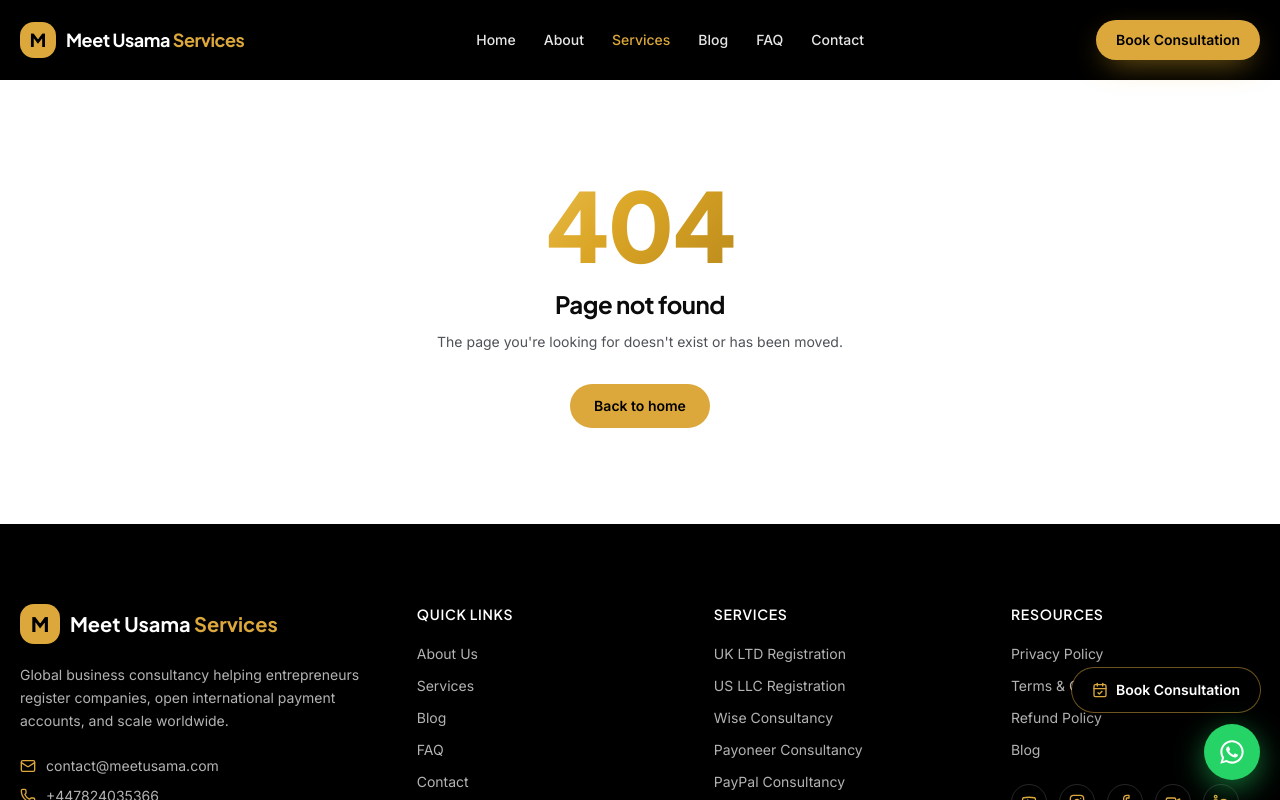
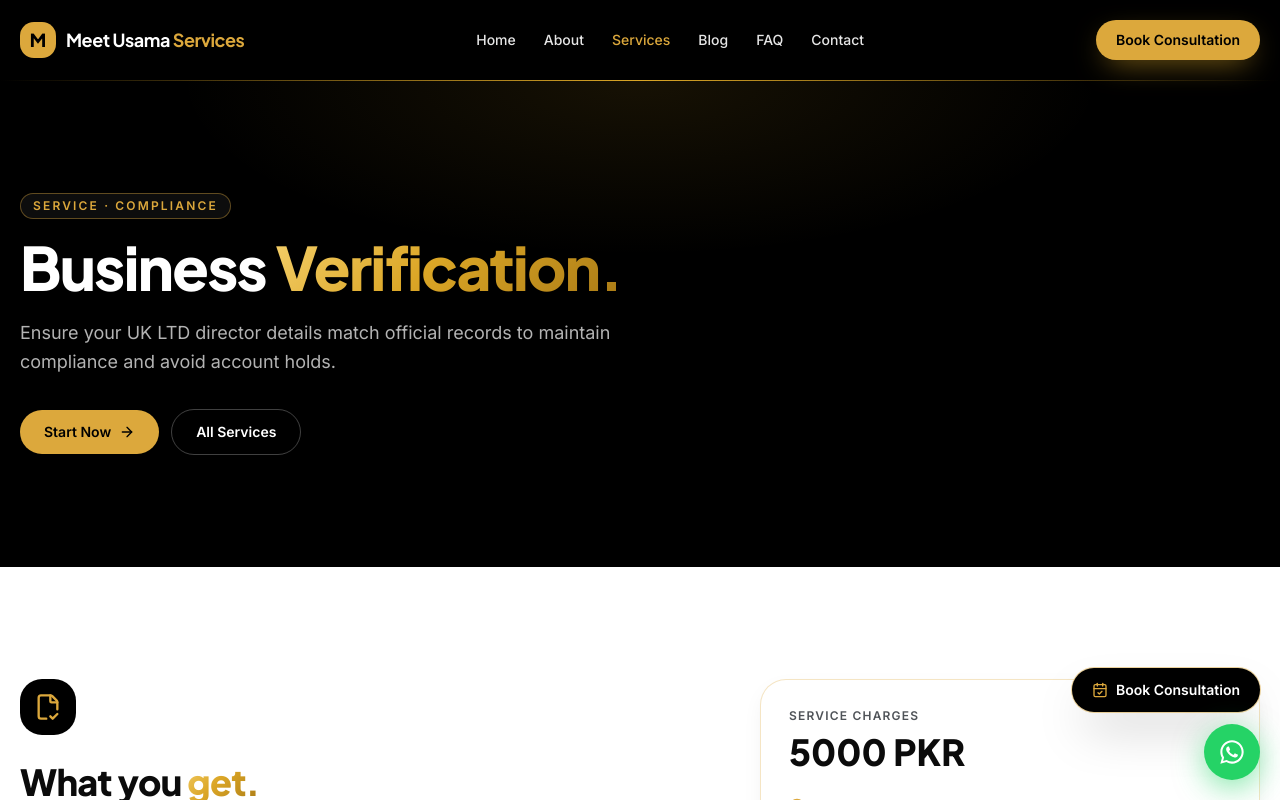
Before and after one commit to theusmandev/meetusamaservices, a React (Vite) app: page /meetusamaservices/services/business-verification in a window 1280 px wide. Shown: the top 800 px of the page. Built offline with nearby package versions, Linux system fonts and the light colour scheme.

Commit message:
settle service pages

```diff
--- a/src/App.tsx
+++ b/src/App.tsx
@@ -25,6 +25,7 @@ import PayPalPage from "./pages/services/PayPalPage";
 import StripePage from "./pages/services/StripePage";
 import ShopifyPage from "./pages/services/ShopifyPage";
 import TikTokShopPage from "./pages/services/TikTokShopPage";
+import BusinessVerificationPage from "./pages/services/BusinessVerificationPage";
 
 function NotFoundPage() {
   return (
@@ -66,6 +67,7 @@ export default function App() {
           <Route path="/services/stripe" element={<StripePage />} />
           <Route path="/services/shopify" element={<ShopifyPage />} />
           <Route path="/services/tiktok-shop" element={<TikTokShopPage />} />
+          <Route path="/services/business-verification" element={<BusinessVerificationPage />} />
           <Route path="/contact" element={<ContactPage />} />
           <Route path="/blog" element={<BlogPage />} />
           <Route path="/blog/:slug" element={<BlogPostPage />} />
--- a/src/components/service-page.tsx
+++ b/src/components/service-page.tsx
@@ -149,9 +149,9 @@ export function ServicePage({ data }: { data: ServiceDetail }) {
                 <div className="flex items-center gap-2 text-muted-foreground">
                   <ShieldCheck className="h-4 w-4 text-[color:var(--gold)]" /> 100% compliant filing
                 </div>
-                <div className="flex items-center gap-2 text-muted-foreground">
+                {/* <div className="flex items-center gap-2 text-muted-foreground">
                   <Check className="h-4 w-4 text-[color:var(--gold)]" /> Post-setup support included
-                </div>
+                </div> */}
               </div>
               {paused ? (
                 <>
--- a/src/pages/ServicesPage.tsx
+++ b/src/pages/ServicesPage.tsx
@@ -16,7 +16,7 @@ const services = [
   { icon: Zap, title: "Stripe Consultancy", desc: "Stripe activation for SaaS, agencies and global operators.", to: "/services/stripe" },
   { icon: ShoppingBag, title: "Shopify Store Setup", desc: "End-to-end Shopify launch: theme, products, payments, shipping.", to: "/services/shopify" },
   { icon: Store, title: "TikTok Shop Setup", desc: "TikTok Shop application, catalog upload, monetization.", to: "/services/tiktok-shop" },
-  { icon: FileCheck2, title: "Business Verification", desc: "KYC, KYB, address verification and platform re-verification." },
+  { icon: FileCheck2, title: "Business Verification", desc: "KYC, KYB, address verification and platform re-verification.", to: "/services/business-verification" },
 ];
 
 export default function ServicesPage() {
--- /dev/null
+++ b/src/pages/services/BusinessVerificationPage.tsx
@@ -0,0 +1,39 @@
+import { SEO } from "../../components/SEO";
+import { FileCheck2 } from "lucide-react";
+import { ServicePage } from "../../components/service-page";
+
+export default function BusinessVerificationPage() {
+  return (
+    <>
+      <SEO title="Business Verification | Meet Usama Services" description="Verify your UK LTD director details and maintain company compliance with expert assistance." />
+      <ServicePage data={{
+      eyebrow: "Service · Compliance",
+      title: "Business",
+      gold: "Verification.",
+      subtitle: "Ensure your UK LTD director details match official records to maintain compliance and avoid account holds.",
+      icon: FileCheck2,
+      timeline: "2–5 business days",
+      price: "5000 PKR",
+      includes: [
+        "Director identity verification",
+        "Company records cross-check",
+        "Documentation review and preparation",
+        "Compliance guidance for Companies House requirements",
+        "Support with re-verification if flagged",
+        "Direct assistance resolving verification issues",
+      ],
+      bullets: [
+        "Keep your UK LTD compliant and avoid penalties or company strike-off due to unverified director details.",
+        "Ensure your director's information matches official company records to prevent delays with banks or payment platforms.",
+        "Resolve existing verification flags or mismatches quickly with expert support.",
+      ],
+      requirements: [
+        "UK LTD company registration documents",
+        "Director's valid government-issued ID",
+        "Proof of director's personal address",
+        "Company registration/incorporation number",
+      ],
+    }} />
+    </>
+  );
+}
--- a/src/pages/services/StripePage.tsx
+++ b/src/pages/services/StripePage.tsx
@@ -15,12 +15,13 @@ export default function StripePage() {
       timeline: "2–5 business days",
       price: "5000 PKR",
       includes: [
+        "Application preparation",
         "Entity + Stripe alignment",
         "Business model description",
         "Website compliance review",
         "Bank + payout setup",
         "Verification response management",
-        "First-payment testing",
+
       ],
       bullets: [
         "The lowest transaction fees for international card acquiring.",
```
